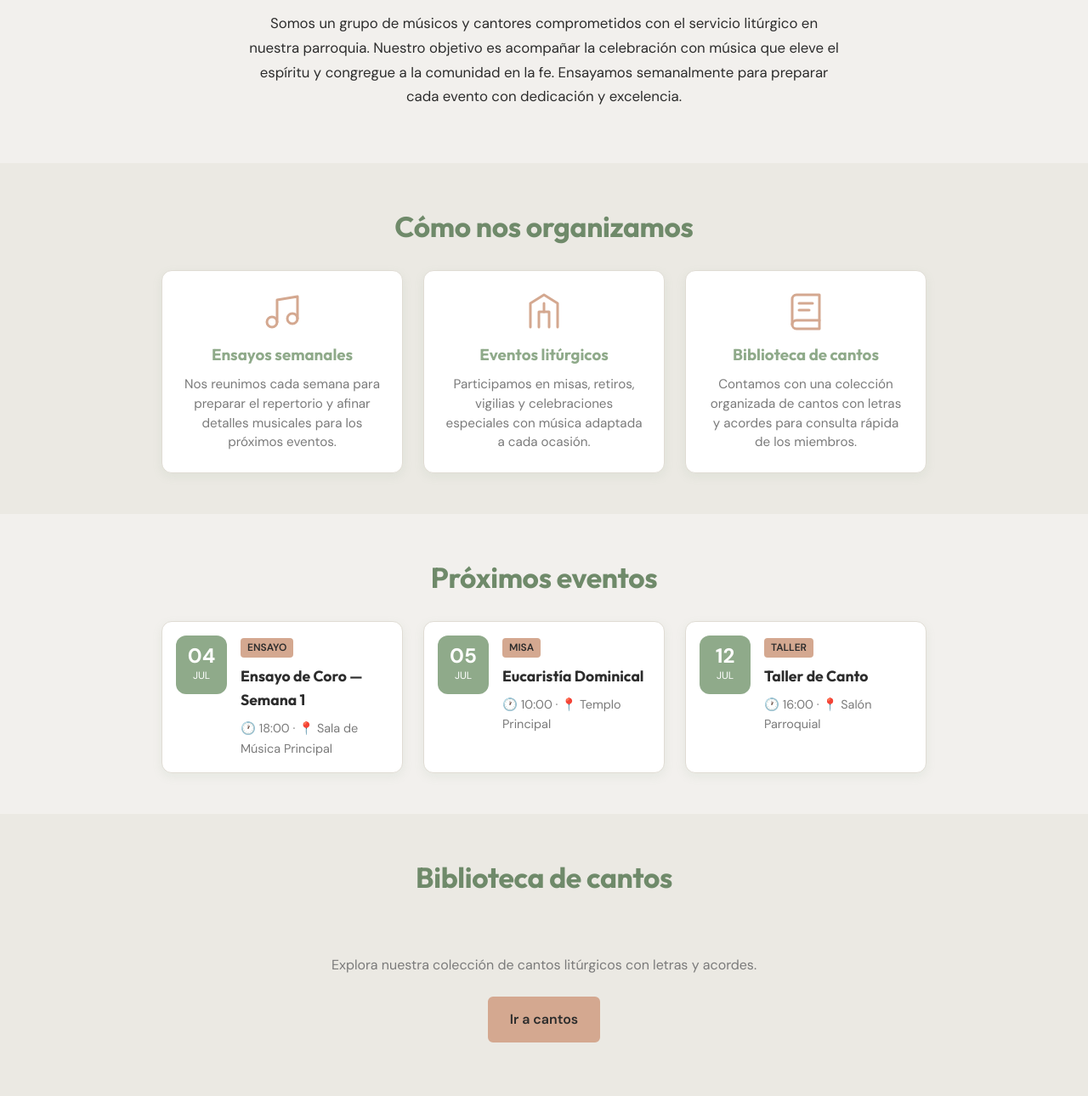
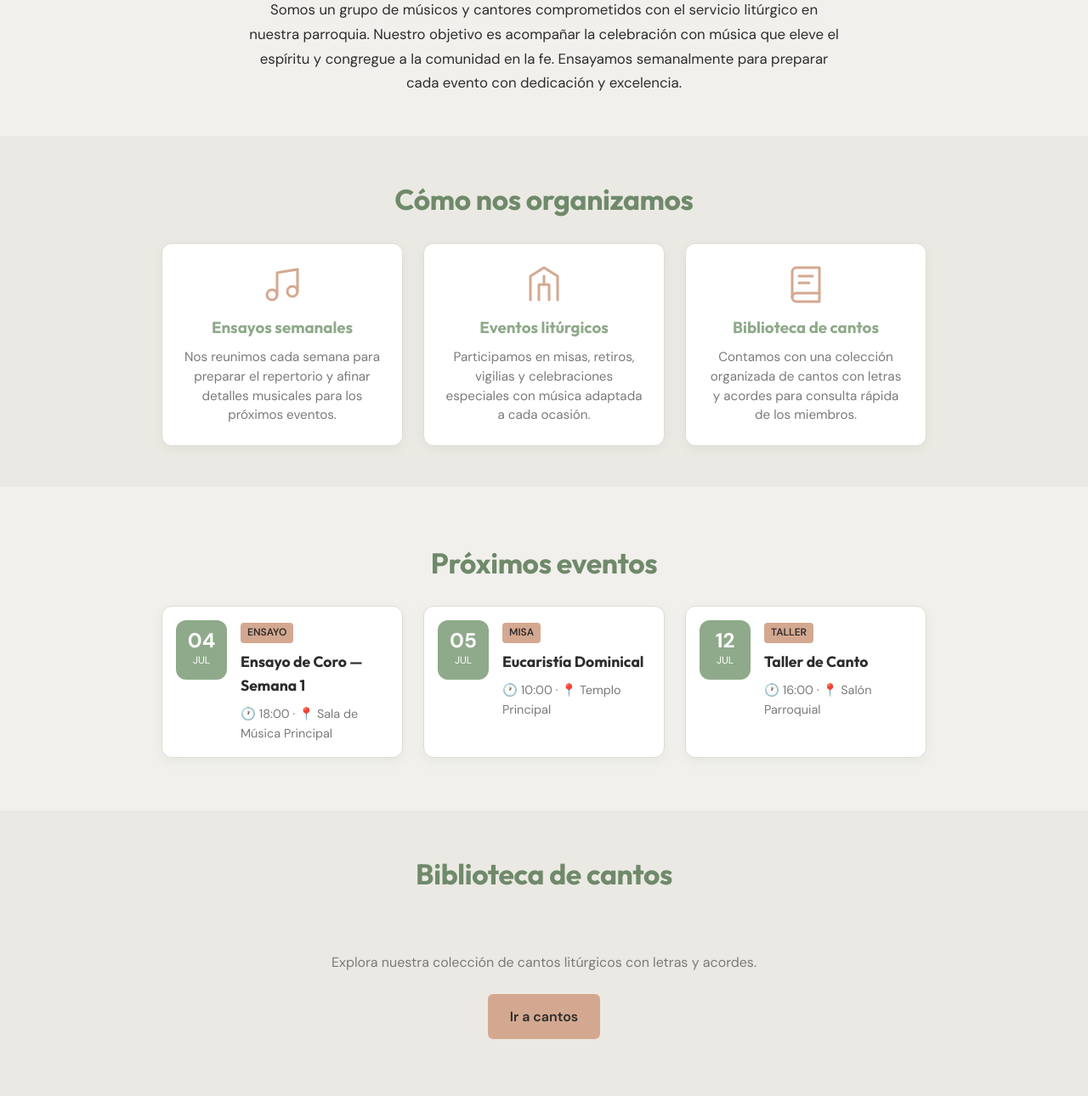
Before and after one commit to SpecialSKG/ministerio-renacer, a website: page index.html in a window 1280 px wide. Shown: the part 563-1853 px from the top of the page at 85% size. Drawn offline with Linux system fonts and the light colour scheme.

Commit message:
fix(css): add section-compact/spacious in desktop media query

```diff
--- a/assets/css/styles.css
+++ b/assets/css/styles.css
@@ -459,6 +459,12 @@
   .section {
     padding: var(--space-2xl) var(--space-xl);
   }
+  .section-compact {
+    padding: var(--space-xl) var(--space-xl);
+  }
+  .section-spacious {
+    padding: calc(var(--space-2xl) * 1.3) var(--space-xl);
+  }
 
   .section-title {
     font-size: 2.1rem;
```
